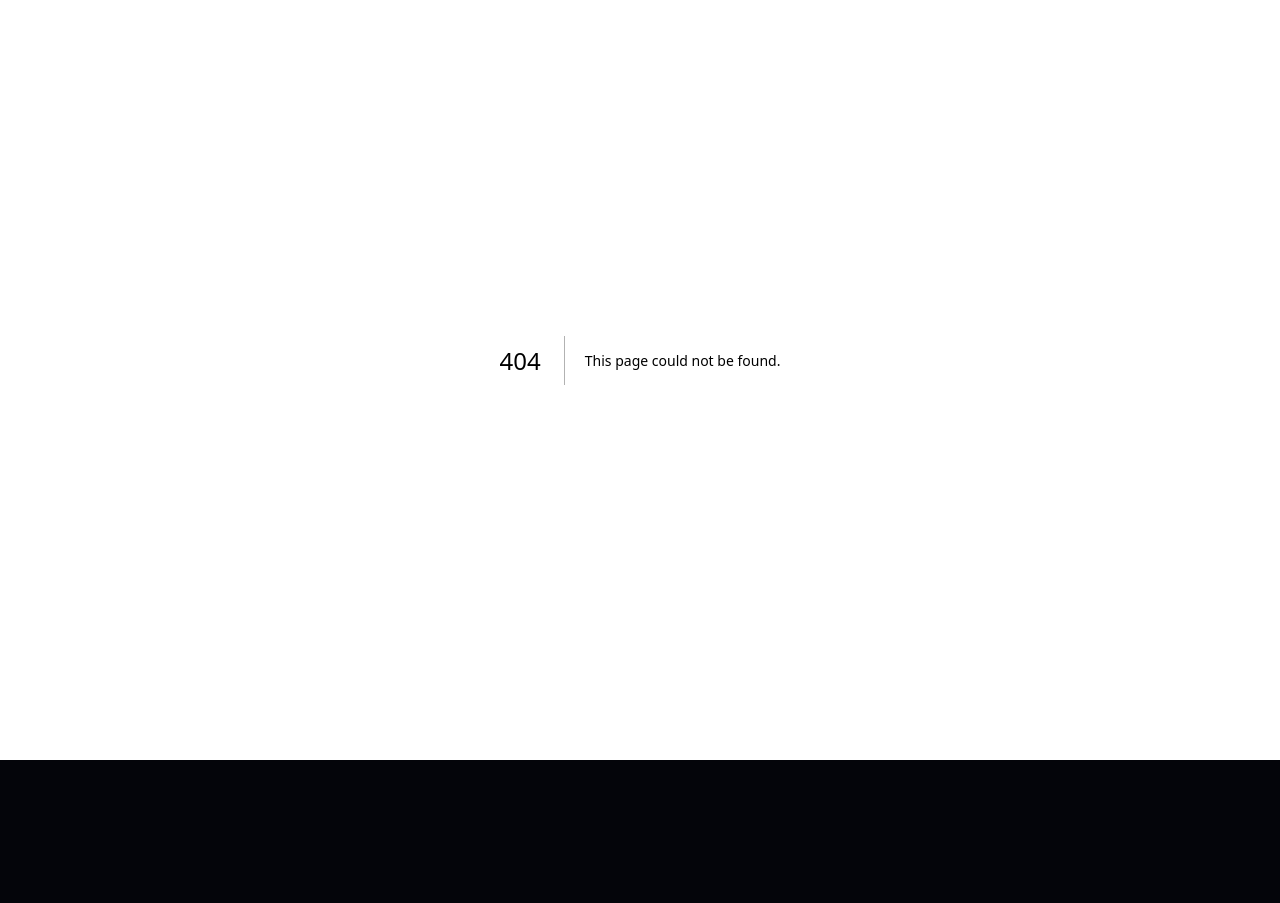
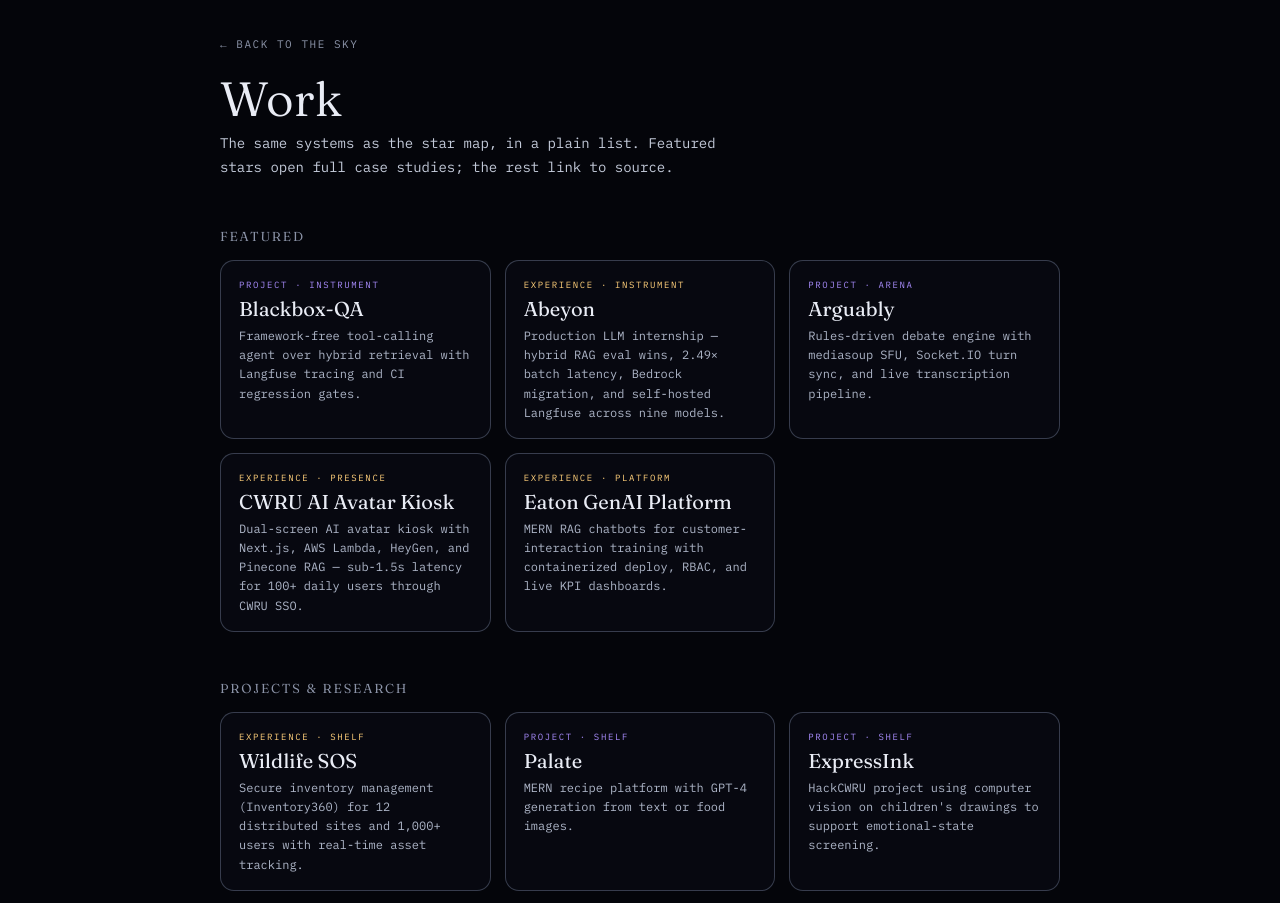
Before and after one commit to Aadhavsb/portfolio, a Next.js app: page /work in a window 1280 px wide. Before the commit this address had no page. Shown: the part 40-943 px from the top of the page. Before the commit the page ends 800 px from the top, so only its background shows below. Built offline with nearby package versions, Linux system fonts and the light colour scheme.

Commit message:
feat(work): add accessible project index page

```diff
--- /dev/null
+++ b/app/work/page.tsx
@@ -0,0 +1,77 @@
+import type { Metadata } from "next";
+import Link from "next/link";
+import siteRaw from "@/data/site.json";
+
+const site = siteRaw as any;
+
+export const metadata: Metadata = {
+  title: "Work — Aadhav Bharadwaj",
+  description: "Index of projects, internships, and research.",
+};
+
+const CONST_COLOR: Record<string, string> = {
+  instrument: "#9bb8ff", presence: "#7ee0d0", arena: "#c2a6ff",
+  platform: "#f3b14e", shelf: "#fde4b8", lab: "#bcd0ff",
+};
+const conOf = (p: any) =>
+  p.constellation || (p.tier === "gallery" ? "shelf" : p.tier === "labs" ? "lab" : null);
+
+function Card({ p }: { p: any }) {
+  const href = p.caseStudyPath || p.links?.github || p.links?.demo || null;
+  const internal = p.caseStudyPath;
+  const con = conOf(p);
+  const kindColor = p.starKind === "experience" ? "#ffcf7a" : "#a78bfa";
+  const inner = (
+    <>
+      <div className="wk-kind" style={{ color: kindColor }}>
+        {p.starKind === "experience" ? "Experience" : "Project"}
+        {con ? ` · ${con}` : ""}
+      </div>
+      <div className="wk-title">{p.title}</div>
+      <div className="wk-hook">{p.hook}</div>
+    </>
+  );
+  if (!href) return <div className="work-card">{inner}</div>;
+  if (internal) return <Link className="work-card" href={href}>{inner}</Link>;
+  return <a className="work-card" href={href} target="_blank" rel="noreferrer">{inner}</a>;
+}
+
+export default function WorkIndex() {
+  const projects = site.projects as any[];
+  const featured = projects.filter((p) => p.tier === "featured");
+  const more = projects.filter((p) => p.tier !== "featured");
+
+  return (
+    <main className="work-wrap">
+      <Link className="work-back" href="/">← Back to the sky</Link>
+      <h1 className="work-h1">Work</h1>
+      <p className="work-lede">
+        The same systems as the star map, in a plain list. Featured stars open full case studies;
+        the rest link to source.
+      </p>
+
+      <section className="work-section">
+        <h2>Featured</h2>
+        <div className="work-grid">{featured.map((p) => <Card key={p.id} p={p} />)}</div>
+      </section>
+
+      <section className="work-section">
+        <h2>Projects &amp; research</h2>
+        <div className="work-grid">{more.map((p) => <Card key={p.id} p={p} />)}</div>
+      </section>
+
+      <section className="work-section">
+        <h2>Experience</h2>
+        <div className="work-grid">
+          {(site.experience as any[]).map((r) => (
+            <div className="work-card" key={r.id}>
+              <div className="wk-kind" style={{ color: "#ffcf7a" }}>Experience</div>
+              <div className="wk-title">{r.org}</div>
+              <div className="wk-hook">{r.role} · {r.period}</div>
+            </div>
+          ))}
+        </div>
+      </section>
+    </main>
+  );
+}
```
